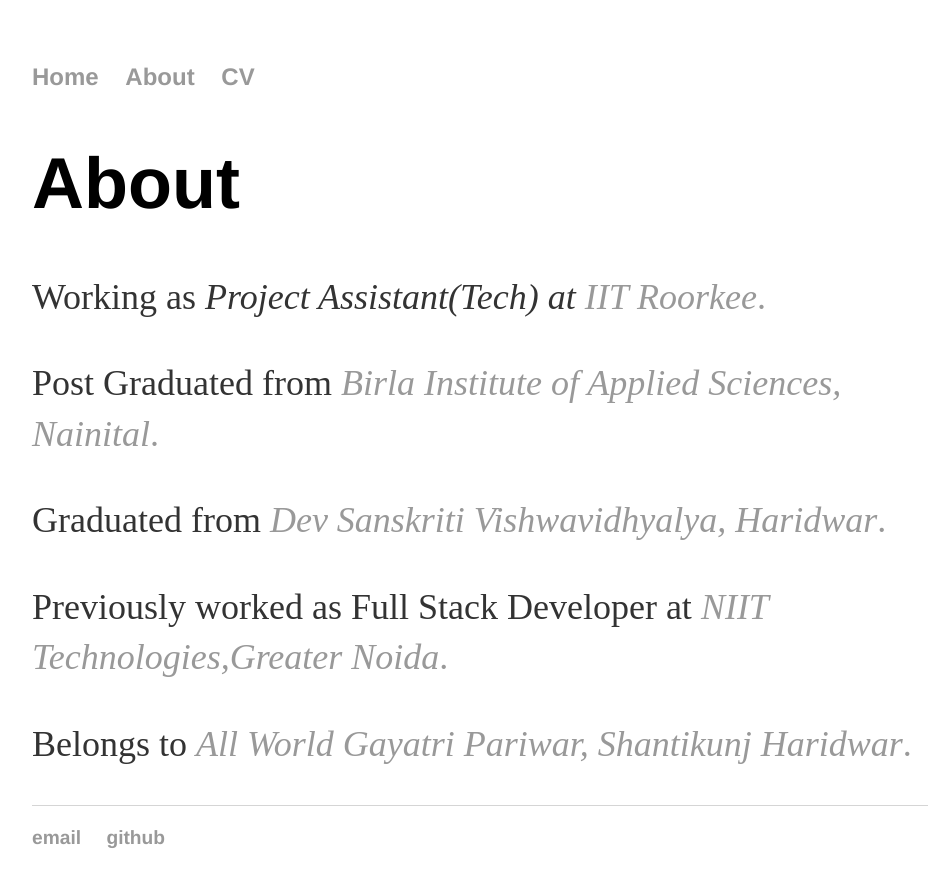
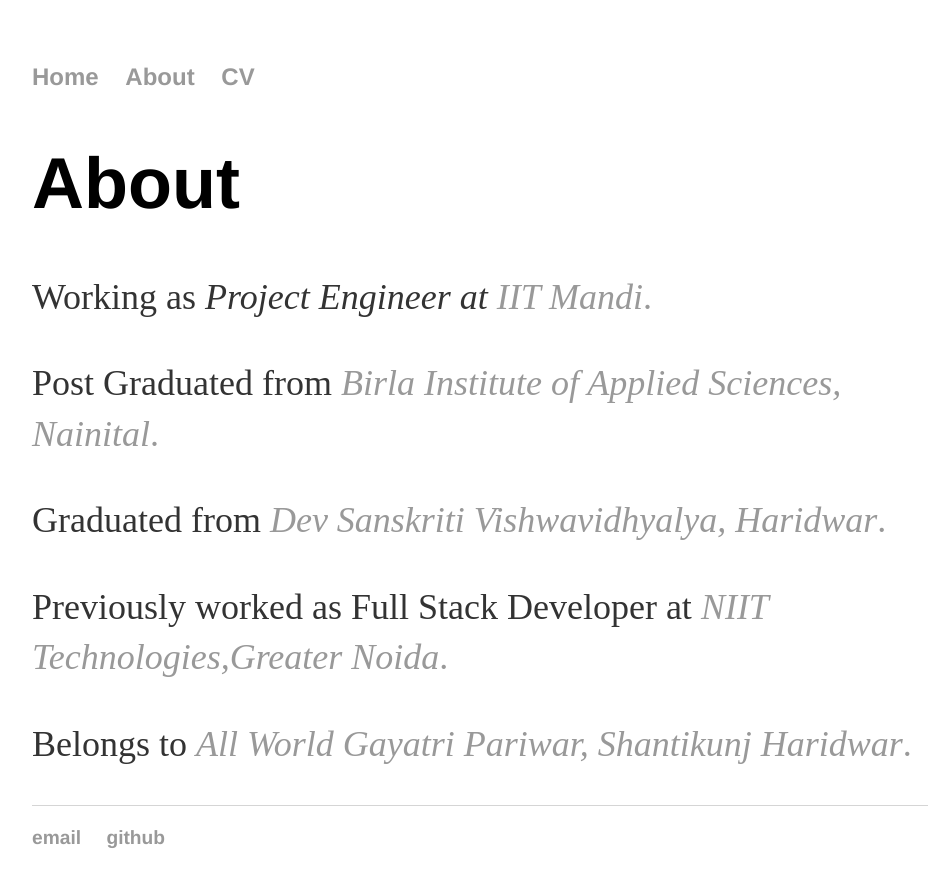
Before and after one commit to hemantsinghawgp/hemantsinghawgp.github.io, a plain HTML site: page about.html in a window 1280 px wide. Shown: the whole page, without its empty margins (160-1101 px from the left). Drawn offline with Linux system fonts and the light colour scheme.

Commit message:
new job post change

```diff
--- a/about.html
+++ b/about.html
@@ -19,7 +19,7 @@
 		</nav>
 		<div class="about">
 			<h1>About</h1>
-			<p>Working as <em>Project Assistant(Tech) at <a href="https://alumni.iitr.ac.in/home">IIT Roorkee</em>.</a> <p>
+			<p>Working as <em>Project Engineer at <a href="https://www.iitmandi.ac.in/">IIT Mandi</em>.</a> <p>
 			<p>Post Graduated from <em><a href="https://birlainstitute.co.in/">Birla Institute of Applied Sciences, Nainital</em>.</a> </p>
 			<p>Graduated from <em><a href="http://www.dsvv.ac.in/">Dev Sanskriti Vishwavidhyalya, Haridwar</em>.</a> </p>
 			<p>Previously worked as Full Stack Developer at <em><a href="https://www.coforgetech.com/">NIIT Technologies,Greater Noida</em>.</a> </p>
```
